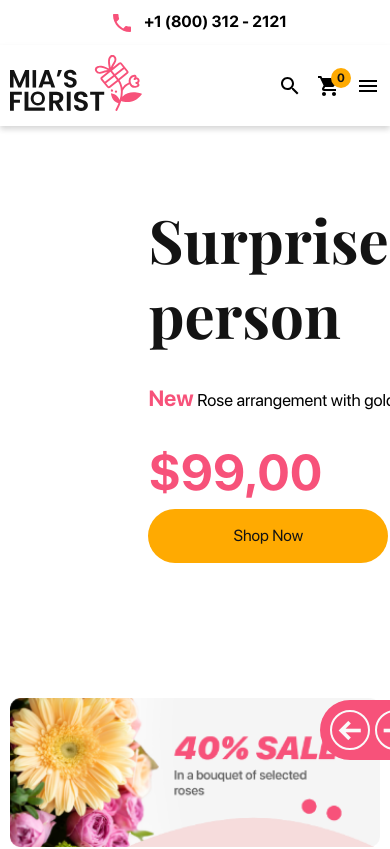
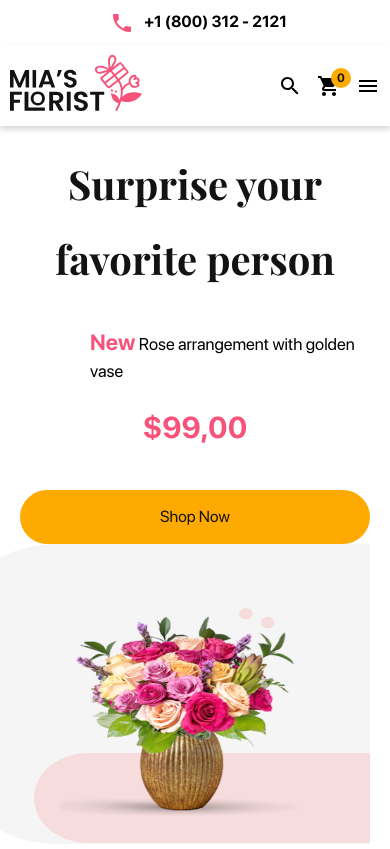
Before and after one commit to danielDj24/technical_test, a React (Create React App) app: page / in a window 390 px wide. Shown: the top 849 px of the page. Built offline with nearby package versions, Linux system fonts and the light colour scheme; a web font is replaced by a local one.

Commit message:
deployed version

```diff
--- a/src/components/carrousel/Bannercarrousel.css
+++ b/src/components/carrousel/Bannercarrousel.css
@@ -206,3 +206,78 @@
 .nav-button:focus {
     outline: none;
 }
+
+/* Media query para dispositivos pequeños */
+@media (max-width: 768px) {
+    .banner-carousel-container {
+        flex-direction: column; /* Cambiar a disposición vertical */
+        padding: 20px;
+        margin-top: 0;
+    }
+
+    .carousel-content {
+        flex-direction: column; /* Cambiar a disposición vertical */
+        width: 100%;
+    }
+
+    .carousel-info {
+        margin-top: 0;
+        align-items: center; /* Alinear contenido al centro */
+    }
+
+    .banner-title {
+        width: 90%;
+        font-size: 40px;
+        margin-left: 0;
+        text-align: center;
+    }
+
+    .banner-price {
+        width: 90%;
+        font-size: 30px;
+        margin-left: 0;
+        text-align: center;
+    }
+
+    .shop-now-button {
+        margin-left: 0;
+        margin-top: 20px;
+        position: relative;
+        width: 100%;
+    }
+
+    .image-container {
+        width: 100%;
+        height: 300px; /* Ajustar tamaño de la imagen en pantallas pequeñas */
+        margin-left: 0;
+        right: 0;
+    }
+
+    .banner-image {
+        max-width: 80%;
+        max-height: 80%; /* Ajustar el tamaño máximo de la imagen */
+        object-fit: contain; /* Mantener la proporción de la imagen */
+        margin-bottom: -10%;
+        margin-left: 10%; /* Alinear la imagen más centrada */
+    }
+
+    /* Ajustar los botones de navegación */
+    .nav-buttons-container {
+        left: 72%; /* Centrar los botones de navegación */
+        bottom: -100%; /* Colocar los botones justo debajo de la imagen */
+        transform: translateX(-50%); /* Ajustar el centrado */
+        gap: 10px; /* Aumentar el espacio entre los botones */
+    }
+
+    .nav-button {
+        width: 30px; /* Hacer los botones más pequeños */
+        height: 30px; /* Ajustar la altura */
+        font-size: 18px; /* Reducir el tamaño del texto dentro de los botones */
+        padding: 5px; /* Asegurar que haya suficiente espacio dentro del botón */
+    }
+
+    .nav-points-container {
+        left: 50%; /* Centrar los puntos de navegación */
+        top: 50%;
+    }
+}
--- a/src/pages/home/home.jsx
+++ b/src/pages/home/home.jsx
@@ -175,11 +175,11 @@ const Home = () => {
                     </div>
 
                     <div className="mt-[90px]">
-                        <h2 className="text-center text-3xl font-bold ">
+                        <h2 className="text-center text-3xl font-bold">
                             Our payment methods
                         </h2>
                         {/* Contenedor de las imágenes */}
-                        <div className="grid grid-cols-3 gap-12 sm:grid-cols-2 lg:grid-cols-3">
+                        <div className="grid grid-cols-3 gap-12 sm:grid-cols-3 md:grid-cols-3 lg:grid-cols-8 xl:grid-cols-8">
                             {/* Imagen 1 */}
                             <img src={payment1} alt="Payment Method 1" className="w-[120px] h-[120px] object-contain" />
                             {/* Imagen 2 */}
@@ -198,8 +198,6 @@ const Home = () => {
                             <img src={payment8} alt="Payment Method 8" className="w-[120px] h-[120px] object-contain" />
                         </div>
                     </div>
-
-
                 </div>
             </div>
             <Footer />
```
